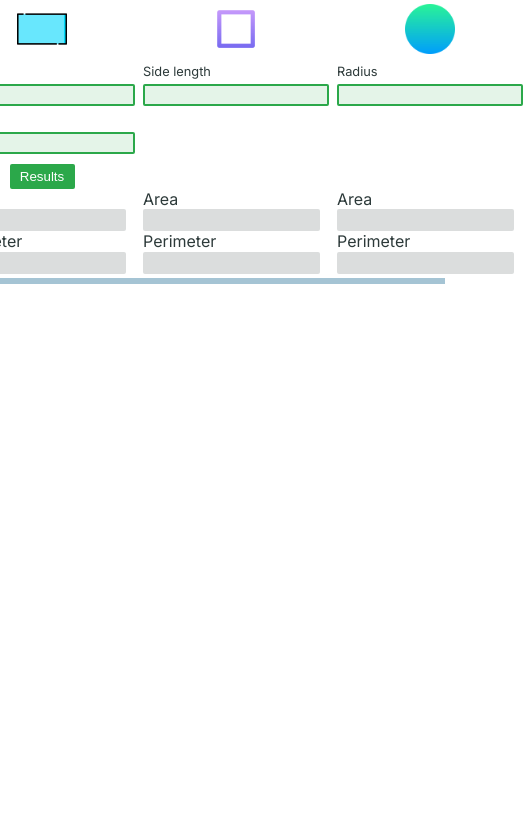
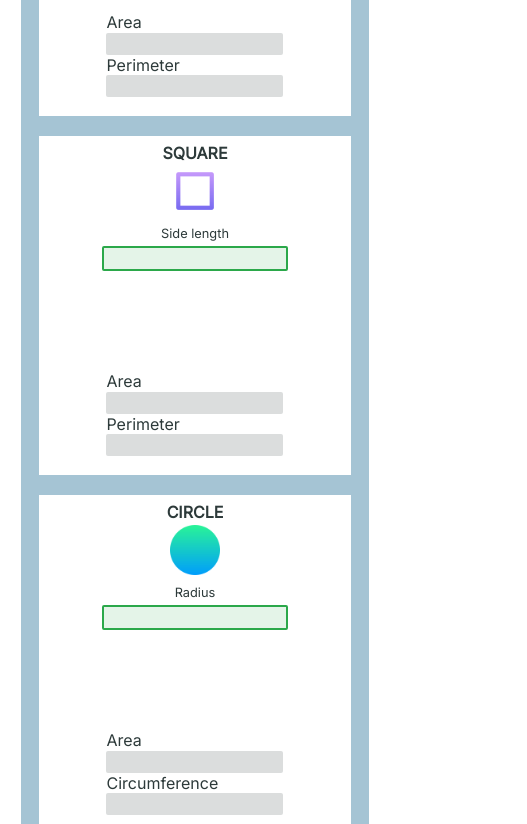
Before and after one commit to ErickRabocse/shapes-calculator, a website: page index.html in a window 390 px wide. Shown: the part 313-1137 px from the top of the page, 527 px wide, since content can reach past the window. Before the commit the page ends 844 px from the top, so only its background shows below. Drawn offline with Linux system fonts and the light colour scheme.

Commit message:
media queries for portable screens

```diff
--- a/index.html
+++ b/index.html
@@ -39,6 +39,7 @@
             </div>
             <button type="submit" class="btn">Results</button>
           </article>
+          <div class="section_results">
             <article class="section_area">
               <div class="section_area_label">Area</div>
               <div class="section_area_input">
@@ -59,6 +60,7 @@
                 />
               </div>
             </article>
+          </div>
         </section>
 
         <section class="section section_square">
@@ -72,10 +74,15 @@
               <input type="number" class="side section_user_input" />
             </div>
           </article>
+          <div class="section_results">
             <article class="section_area">
               <div class="section_area_label">Area</div>
               <div class="section_area_input">
-              <input type="number" class="square_area section_read" readonly />
+                <input
+                  type="number"
+                  class="square_area section_read"
+                  readonly
+                />
               </div>
             </article>
             <article class="section_perimeter">
@@ -88,6 +95,7 @@
                 />
               </div>
             </article>
+          </div>
         </section>
 
         <section class="section section_circle">
@@ -101,14 +109,19 @@
               <input type="number" class="radius section_user_input" />
             </div>
           </article>
+          <div class="section_results">
             <article class="section_area">
               <div class="section_area_label">Area</div>
               <div class="section_area_input">
-              <input type="number" class="circle_area section_read" readonly />
+                <input
+                  type="number"
+                  class="circle_area section_read"
+                  readonly
+                />
               </div>
             </article>
             <article class="section_perimeter">
-            <div class="section_perimeter_label">Perimeter</div>
+              <div class="section_perimeter_label">Circumference</div>
               <div class="section_perimeter_input">
                 <input
                   type="number"
@@ -117,6 +130,7 @@
                 />
               </div>
             </article>
+          </div>
         </section>
       </main>
     </div>
--- a/style.scss
+++ b/style.scss
@@ -21,6 +21,15 @@ body {
   height: 100vh;
   font-family: "Inter", sans-serif;
   color: #2d3a3a;
+  @media (max-width: 500px) {
+    height: 100%;
+  }
+}
+.header {
+  @media (max-width: 500px) {
+    height: 90px;
+    width: 60%;
+  }
 }
 
 .btn {
@@ -37,12 +46,20 @@ body {
 
 .container {
   background-color: $light-blue;
+  @media (max-width: 500px) {
+    display: flex;
+    flex-direction: column;
+    align-items: center;
+  }
 }
 
 .header {
   text-align: center;
   text-transform: uppercase;
   color: white;
+  @media (max-width: 500px) {
+    padding-top: 5px;
+  }
 }
 
 .main {
@@ -51,12 +68,22 @@ body {
   width: 500px;
   height: 100%;
   margin-bottom: 6px;
+  @media (max-width: 500px) {
+    flex-direction: column;
+    width: 100%;
+    margin-bottom: 20px;
+    align-items: center;
+  }
 }
 
 .section {
   padding: 4px;
   background-color: white;
   height: 90%;
+  @media (max-width: 500px) {
+    width: 90%;
+    margin-bottom: 20px;
+  }
   &_header {
     margin: 3px 0;
     text-align: center;
@@ -77,6 +104,13 @@ body {
     margin-bottom: 20px;
     display: flex;
     flex-direction: column;
+
+    @media (max-width: 500px) {
+      align-items: center;
+      background-repeat: repeat;
+      background-size: 150px;
+      margin-bottom: 40px;
+    }
   }
   &_label {
     font-size: 0.8rem;
@@ -91,7 +125,13 @@ body {
     background-color: $light-green;
     border: 2px solid $green;
     border-radius: 2px;
-    height: 22px;
+    height: 25px;
     padding-left: 5px;
   }
+  &_results {
+    display: flex;
+    flex-direction: column;
+    align-items: center;
+    padding-bottom: 15px;
+  }
 }
```
Also changed, not shown: package.json (+11 -2 lines), style.css, 1 other file. Lines whose indentation alone changed are shown as unchanged.
